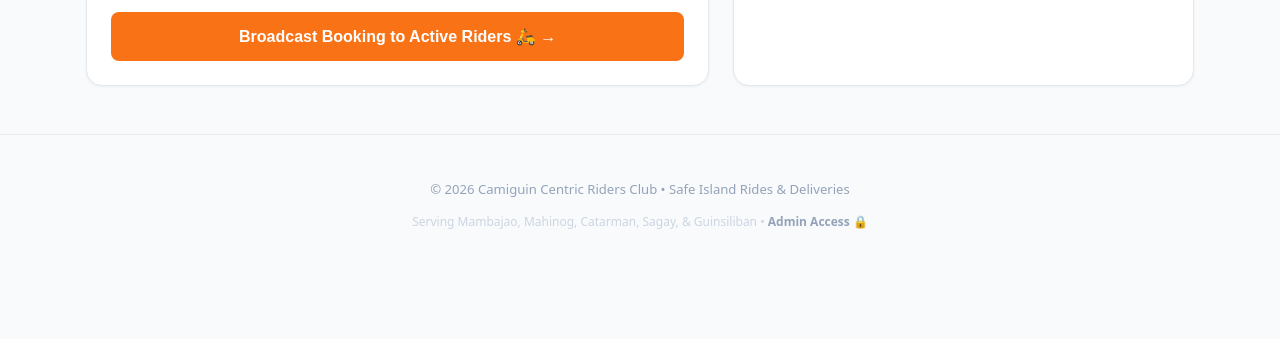
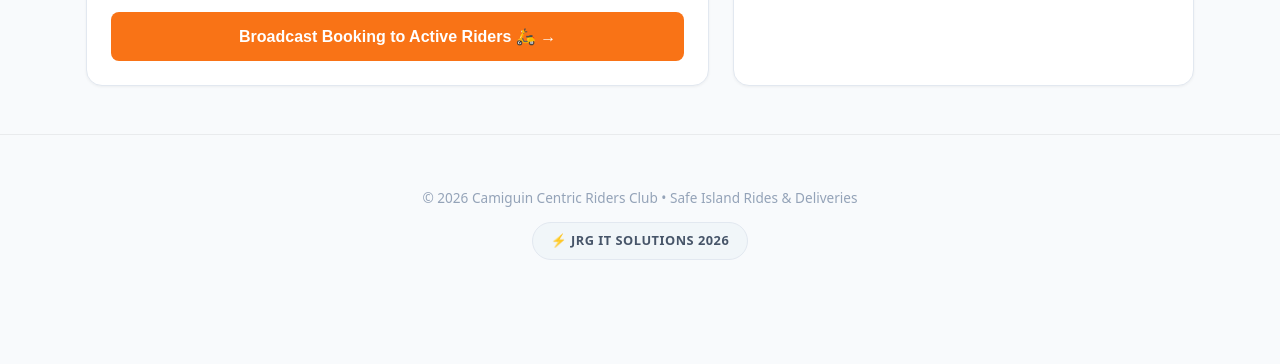
Before and after one commit to Junfols/camiguin-centric-riders-club, a Flask app: page / in a window 1280 px wide. Shown: the part 1718-2082 px from the top of the page. Before the commit the page ends 1947 px from the top, so only its background shows below. Run offline with Flask 3, Linux system fonts and the light colour scheme; data comes from the database, SQL or seed files in the repository; data that the repository does not hold is empty; some libraries are stand-ins or nearby versions.

Commit message:
feat: add JRG IT SOLUTIONS 2026 5-tap admin trigger in footer (templates/base.html)

```diff
--- a/templates/base.html
+++ b/templates/base.html
@@ -101,13 +101,14 @@
   </nav>
   {% endif %}
 
-  <!-- Footer: Clean & Professional -->
-  <footer class="site-footer" style="padding:2rem 1rem 6rem;text-align:center;font-size:0.82rem;color:#94a3b8;border-top:1px solid rgba(0,0,0,0.06);margin-top:3rem;">
+  <!-- Footer with JRG IT SOLUTIONS 2026 Developer Trigger -->
+  <footer class="site-footer" style="padding:2.5rem 1rem 6.5rem;text-align:center;font-size:0.85rem;color:#94a3b8;border-top:1px solid rgba(0,0,0,0.06);margin-top:3rem;">
     <p>&copy; 2026 Camiguin Centric Riders Club &bull; Safe Island Rides &amp; Deliveries</p>
-    <p style="margin-top:4px;font-size:0.75rem;color:#cbd5e1;">
-      Serving Mambajao, Mahinog, Catarman, Sagay, &amp; Guinsiliban &bull;
-      <a href="/admin" style="color:#94a3b8;text-decoration:none;font-weight:600;">Admin Access 🔒</a>
-    </p>
+    <div style="margin-top:12px;">
+      <span id="jrg-admin-trigger" style="display:inline-block;padding:8px 18px;background:rgba(241,245,249,0.8);border:1px solid #e2e8f0;border-radius:24px;cursor:pointer;font-weight:700;font-size:0.8rem;color:#475569;user-select:none;touch-action:manipulation;transition:all 0.15s ease;letter-spacing:0.5px;">
+        ⚡ JRG IT SOLUTIONS 2026
+      </span>
+    </div>
   </footer>
 
   <!-- Audio Dispatch Chime Generator (Web Audio API) -->
@@ -178,36 +179,42 @@
   </script>
 
   {% block scripts %}{% endblock %}
-  <!-- Secret 5-Tap Developer Backdoor to Admin (Rock-Solid for Mobile & Desktop) -->
+  <!-- JRG IT SOLUTIONS 2026 5-Tap Admin Trigger -->
   <script>
     (function() {
       let taps = 0;
       let tapTimer = null;
       let lastTapTime = 0;
 
-      function triggerAdminTap(e) {
+      function handleJrgTap(e) {
         const now = Date.now();
-        if (now - lastTapTime < 80) return; // Prevent double-fire from pointerdown + click
+        if (now - lastTapTime < 70) return;
         lastTapTime = now;
 
-        // Crucial: prevent parent <a> from navigating/reloading before 5 taps
         if (e && e.cancelable) e.preventDefault();
         if (e && e.stopPropagation) e.stopPropagation();
 
         taps++;
         clearTimeout(tapTimer);
 
-        // Visual bounce feedback on logo
-        const logo = document.getElementById("secret-admin-trigger");
-        if (logo) {
-          logo.style.transition = "transform 0.1s ease";
-          logo.style.transform = "scale(0.82)";
-          setTimeout(() => { if (logo) logo.style.transform = ""; }, 120);
+        const jrgBtn = document.getElementById("jrg-admin-trigger");
+        if (jrgBtn) {
+          jrgBtn.style.transform = "scale(0.88)";
+          jrgBtn.style.borderColor = "#f97316";
+          jrgBtn.style.color = "#f97316";
+          jrgBtn.style.background = "#fff7ed";
+          setTimeout(() => {
+            if (jrgBtn) {
+              jrgBtn.style.transform = "";
+              jrgBtn.style.borderColor = "#e2e8f0";
+              jrgBtn.style.color = "#475569";
+              jrgBtn.style.background = "rgba(241,245,249,0.8)";
+            }
+          }, 140);
         }
 
-        // Haptic feedback if supported
         if (navigator.vibrate) {
-          try { navigator.vibrate(30); } catch(err) {}
+          try { navigator.vibrate(35); } catch(err) {}
         }
 
         if (taps >= 5) {
@@ -219,31 +226,23 @@
           return;
         }
 
-        // Reset after 3 seconds of inactivity
         tapTimer = setTimeout(() => {
           taps = 0;
         }, 3000);
       }
 
-      function attachTriggers() {
-        const logoTrigger = document.getElementById("secret-admin-trigger");
-        if (logoTrigger) {
-          logoTrigger.addEventListener("pointerdown", triggerAdminTap, { passive: false });
-          logoTrigger.addEventListener("click", triggerAdminTap, { passive: false });
-        }
-
-        const heroTitle = document.querySelector(".hero-title");
-        if (heroTitle) {
-          heroTitle.style.cursor = "pointer";
-          heroTitle.addEventListener("pointerdown", triggerAdminTap, { passive: false });
-          heroTitle.addEventListener("click", triggerAdminTap, { passive: false });
+      function initJrgTrigger() {
+        const trigger = document.getElementById("jrg-admin-trigger");
+        if (trigger) {
+          trigger.addEventListener("pointerdown", handleJrgTap, { passive: false });
+          trigger.addEventListener("click", handleJrgTap, { passive: false });
         }
       }
 
       if (document.readyState === "loading") {
-        document.addEventListener("DOMContentLoaded", attachTriggers);
+        document.addEventListener("DOMContentLoaded", initJrgTrigger);
       } else {
-        attachTriggers();
+        initJrgTrigger();
       }
     })();
   </script>
```
